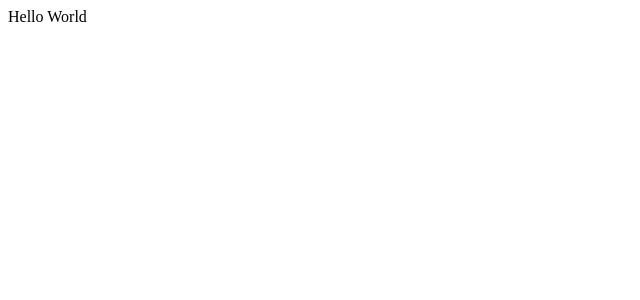
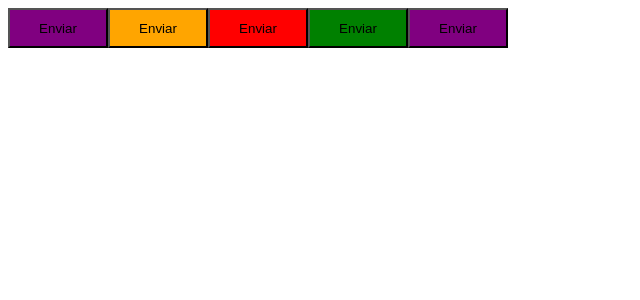
Before and after one commit to RaphaelSBarros/ignite-timer, a React app: page / in a window 1280 px wide. Shown: the top 300 px of the page, without its empty margins (0-640 px from the left). Built offline with nearby package versions, Linux system fonts and the light colour scheme; the HTML template or start-up script is replaced by a standard one.

Commit message:
Styled Components

```diff
--- a/package.json
+++ b/package.json
@@ -11,12 +11,14 @@
   },
   "dependencies": {
     "react": "^18.3.1",
-    "react-dom": "^18.3.1"
+    "react-dom": "^18.3.1",
+    "styled-components": "^6.1.13"
   },
   "devDependencies": {
     "@eslint/js": "^9.11.1",
     "@types/react": "^18.3.10",
     "@types/react-dom": "^18.3.0",
+    "@types/styled-components": "^5.1.34",
     "@vitejs/plugin-react": "^4.3.2",
     "eslint": "^9.11.1",
     "eslint-plugin-react-hooks": "^5.1.0-rc.0",
--- a/src/App.tsx
+++ b/src/App.tsx
@@ -1,3 +1,13 @@
+import { Button } from "./components/Button";
+
 export function App() {
-  return <div>Hello World</div>;
+  return (
+    <>
+      <Button variant="primary" />
+      <Button variant="secondary" />
+      <Button variant="danger" />
+      <Button variant="success" />
+      <Button />
+    </>
+  );
 }
--- /dev/null
+++ b/src/components/Button.styles.ts
@@ -0,0 +1,24 @@
+import styled, { css } from "styled-components";
+
+export type ButtonVariant = "primary" | "secondary" | "danger" | "success";
+
+interface Props {
+  variant: ButtonVariant;
+}
+
+const buttonVariants = {
+  primary: "purple",
+  secondary: "orange",
+  danger: "red",
+  success: "green",
+};
+
+export const ButtonContainer = styled.button<Props>`
+  width: 100px;
+  height: 40px;
+
+  ${(props) =>
+    css`
+      background-color: ${buttonVariants[props.variant]};
+    `}
+`;
--- /dev/null
+++ b/src/components/Button.tsx
@@ -0,0 +1,9 @@
+import { ButtonContainer, ButtonVariant } from "./Button.styles";
+
+interface Props {
+  variant?: ButtonVariant;
+}
+
+export function Button({ variant = "primary" }: Props) {
+  return <ButtonContainer variant={variant}>Enviar</ButtonContainer>;
+}
```
Also changed, not shown: 1 other file (tests, documents, lock files or other folders).
